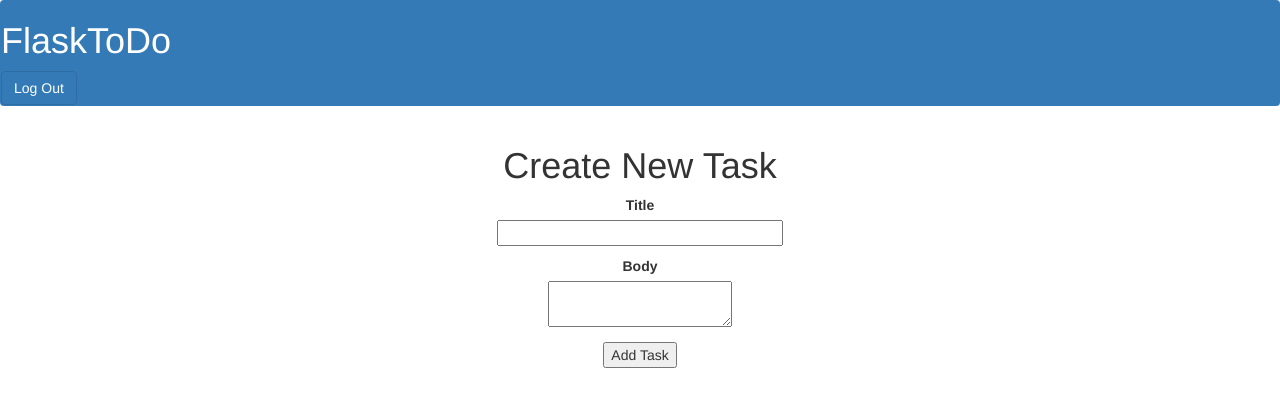
After one commit to ghager93/flasktodo, a Flask app: page /tasks/create in a window 1280 px wide. The commit adds this page. Shown: the top 407 px of the page. Run offline with Flask 2, Linux system fonts and the light colour scheme; the visitor is signed in with stand-in values (Sample User, id 1); data comes from the database, SQL or seed files in the repository; some libraries are stand-ins or nearby versions.

Commit message:
Minor changes

```diff
--- a/flasktodo/__init__.py
+++ b/flasktodo/__init__.py
@@ -34,10 +34,10 @@ def create_app(test_config=None):
         pass
 
     from flasktodo.views.auth import bp as auth_bp
-    from flasktodo.views.posts import bp as posts_bp
+    from flasktodo.views.tasks import bp as tasks_bp
 
     app.register_blueprint(auth_bp, url_prefix='/auth')
-    app.register_blueprint(posts_bp, url_prefix='/posts')
+    app.register_blueprint(tasks_bp, url_prefix='/tasks')
 
     return app
 
--- a/flasktodo/forms.py
+++ b/flasktodo/forms.py
@@ -1,5 +1,6 @@
 from flask_wtf import FlaskForm
 from wtforms import StringField, PasswordField, BooleanField, SubmitField
+from wtforms.fields import TextAreaField
 from wtforms.validators import DataRequired, EqualTo
 
 
@@ -16,3 +17,9 @@ class RegisterForm(FlaskForm):
                                                      EqualTo('confirm_password', message='Passwords must match')])
     confirm_password = PasswordField('Confirm Password', validators=[DataRequired()])
     submit = SubmitField('Register')
+
+
+class CreateTaskForm(FlaskForm):
+    title = StringField('Title', validators=[DataRequired()])
+    body = TextAreaField('Body', validators=[DataRequired()])
+    submit = SubmitField('Add Task')
--- a/flasktodo/templates/base.html
+++ b/flasktodo/templates/base.html
@@ -1,15 +1,24 @@
 {% extends 'bootstrap/base.html' %}
 
 {% block title %}
-    {% if title %}{{ title }} - Flasktodo{% else %}What to do?{% endif %}
+    {% if title %}
+        {{ title }}
+    {% else %}
+        What to do?
+    {% endif %}
+    - Flasktodo
 {% endblock %}
 
 {% block navbar %}
     <nav class="navbar navbar-dark bg-primary">
         <h1>FlaskToDo</h1>
-        <a class="btn btn-primary" href="{{ url_for('auth.login') }}">Log In</a>
-        <a class="btn btn-success" href="{{ url_for('auth.register') }}">Register</a>
-        <a class="btn btn-primary" href="{{ url_for('auth.logout') }}">Log Out</a>
+
+        {% if g.user %}
+            <a class="btn btn-primary" href="{{ url_for('auth.logout') }}">Log Out</a>
+        {% else %}
+            <a class="btn btn-primary" href="{{ url_for('auth.login') }}">Log In</a>
+            <a class="btn btn-success" href="{{ url_for('auth.register') }}">Register</a>
+        {% endif %}
     </nav>
 {% endblock %}
 
--- /dev/null
+++ b/flasktodo/templates/create_task.html
@@ -0,0 +1,27 @@
+{% extends "base.html" %}
+
+{% block app_content %}
+    <div class="text-center">
+        <h1>Create New Task</h1>
+        <form action="" method="post" novalidate>
+            {{ form.hidden_tag() }}
+            <p>
+                {{ form.title.label }}<br>
+                {{ form.title(size=32) }}
+
+                {% for error in form.title.errors %}
+                    <span style="color: red;">[{{ error }}]</span>
+                {% endfor %}
+            </p>
+            <p>
+                {{ form.body.label }}<br>
+                {{ form.body(size=64) }}
+
+                {% for error in form.body.errors %}
+                    <span style="color: red;">[{{ error }}]</span>
+                {% endfor %}
+            </p>
+            <p>{{ form.submit() }}</p>
+        </form>
+    </div>
+{% endblock %}
--- a/flasktodo/views/auth.py
+++ b/flasktodo/views/auth.py
@@ -42,7 +42,7 @@ def login():
                 form.username.data, form.remember_me.data))
             session.clear()
             session['user_id'] = get_user(form.username.data).id
-            return redirect(url_for('posts.index'))
+            return redirect(url_for('tasks.index'))
         else:
             flash('Incorrect login')
     return render_template('login.html', form=form)
--- /dev/null
+++ b/flasktodo/views/tasks.py
@@ -0,0 +1,45 @@
+from flask import (
+    Blueprint, request, url_for, render_template, flash, redirect, g, session
+)
+
+from flasktodo import forms, db, models
+from flasktodo.views.auth import login_required
+
+bp = Blueprint('tasks', __name__)
+
+#
+# @bp.route('/')
+# @login_required
+# def index():
+#     return render_template('home.html',
+#                            message='hello world!',
+#                            users=models.User.query.all(),
+#                            passwords=db.session.query(models.User.password_hash).all()
+#                            )
+
+
+@bp.route('/')
+@login_required
+def index():
+    return render_template('task_index.html', tasks=models.Task.query.all())
+
+
+@bp.route('/create', methods=['GET', 'POST'])
+@login_required
+def create():
+    form = forms.CreateTaskForm()
+    if form.validate_on_submit():
+        db.session.add(models.Task(user_id=g.user.id,
+                                   title=form.title.data,
+                                   body=form.body.data,
+                                   is_done=False
+                                   ))
+        db.session.commit()
+        redirect(url_for('tasks.index'))
+
+    return render_template('create_task.html', form=form)
+
+
+# TODO
+def delete_task():
+    ...
```
Also changed, not shown: flasktodo/templates/task_index.html (added, +9 -0 lines), flasktodo/views/posts.py (deleted, +0 -19 lines).
